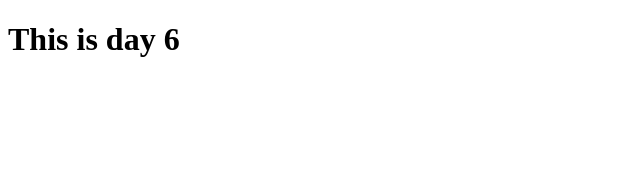
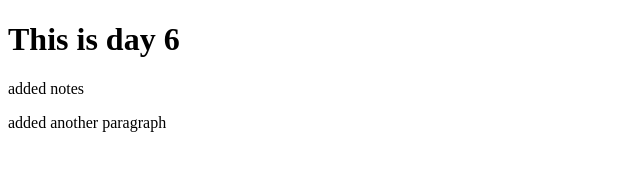
Before and after one commit to realpath24/action-1, a plain HTML site: page index.html/index.html in a window 1280 px wide. Shown: the whole page, without its empty margins (0-640 px from the left). Drawn offline with Linux system fonts and the light colour scheme.

Commit message:
added new paragraph

```diff
--- a/index.html/index.html
+++ b/index.html/index.html
@@ -7,5 +7,7 @@
 </head>
 <body>
     <h1>This is day 6</h1>
+    <p>added notes</p>
+    <p>added another paragraph</p>
 </body>
 </html>
```
